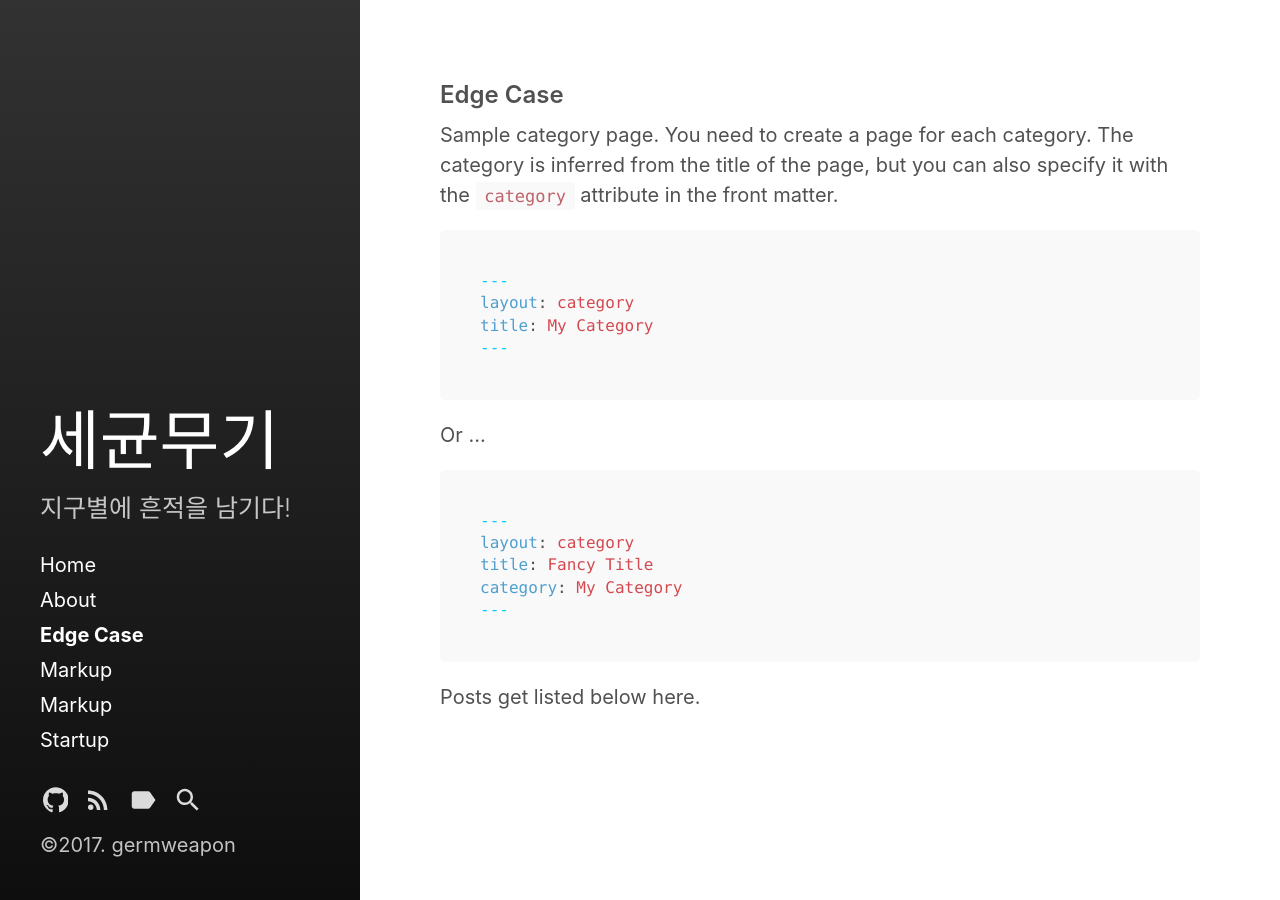
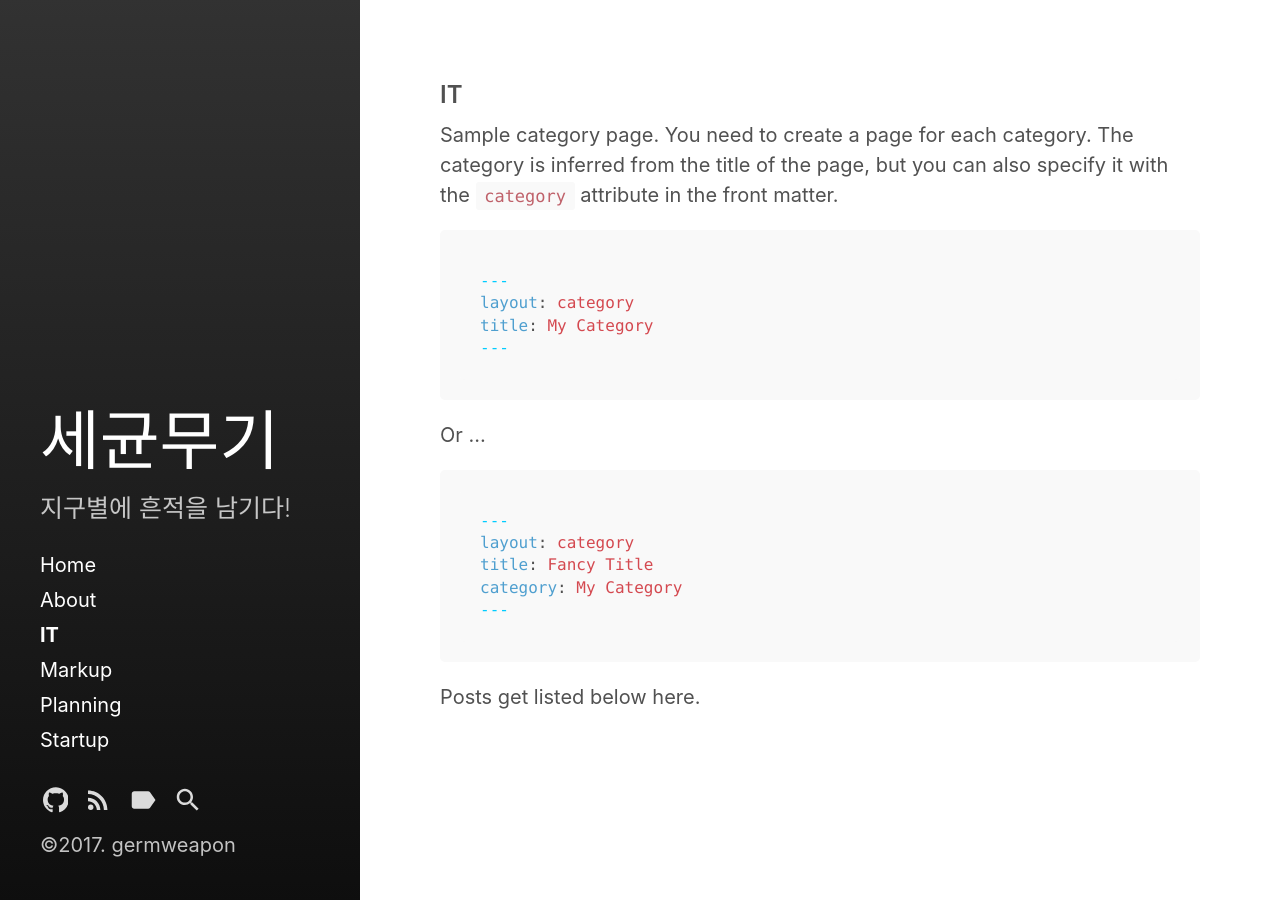
Before and after one commit to germweapon/germweapon.github.io, a Jekyll site: the page built from category/IT.md, in a window 1280 px wide. Built offline with Jekyll 4.4.1, drawn with Linux system fonts in a browser that asks for light colours.

Commit message:
some fix

```diff
--- a/category/IT.md
+++ b/category/IT.md
@@ -1,6 +1,6 @@
 ---
 layout: category
-title: Edge Case
+title: IT
 ---
 
 Sample category page. You need to create a page for each category.
--- a/category/Planning.md
+++ b/category/Planning.md
@@ -1,6 +1,6 @@
 ---
 layout: category
-title: Markup
+title: Planning
 ---
 
 Another sample category page.
```
